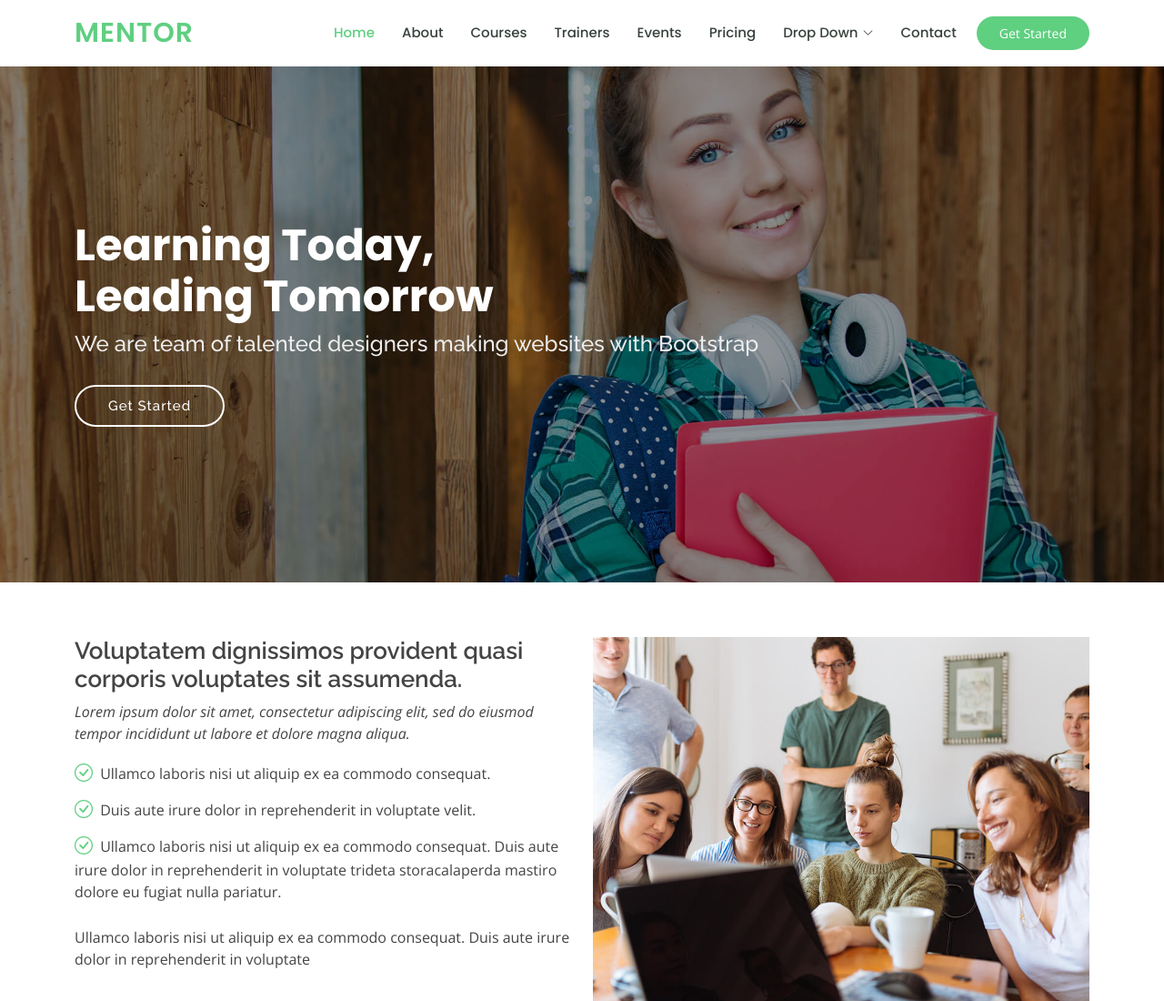
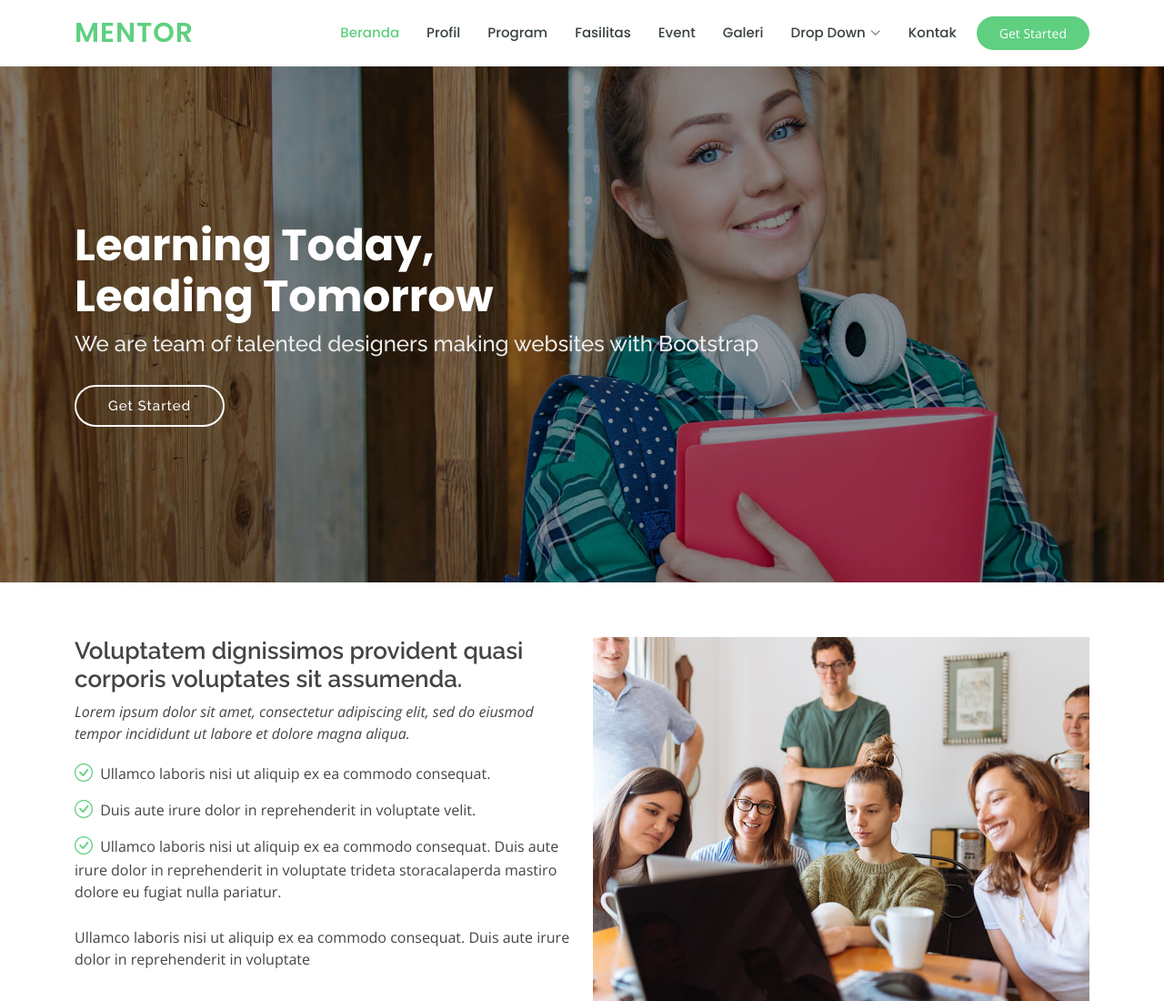
Before and after one commit to 3setyad/bisnisdigitalibisa, a plain HTML site: page Mentor/index.html in a window 1280 px wide. Shown: the top 1100 px of the page at 91% size. Drawn offline with nearby package versions, Linux system fonts and the light colour scheme.

Commit message:
update file

```diff
--- a/Mentor/index.html
+++ b/Mentor/index.html
@@ -48,12 +48,12 @@
 
       <nav id="navbar" class="navbar order-last order-lg-0">
         <ul>
-          <li><a class="active" href="index.html">Home</a></li>
-          <li><a href="about.html">About</a></li>
-          <li><a href="courses.html">Courses</a></li>
-          <li><a href="trainers.html">Trainers</a></li>
-          <li><a href="events.html">Events</a></li>
-          <li><a href="pricing.html">Pricing</a></li>
+          <li><a class="active" href="index.html">Beranda</a></li>
+          <li><a href="about.html">Profil</a></li>
+          <li><a href="courses.html">Program</a></li>
+          <li><a href="trainers.html">Fasilitas</a></li>
+          <li><a href="events.html">Event</a></li>
+          <li><a href="pricing.html">Galeri</a></li>
 
           <li class="dropdown"><a href="#"><span>Drop Down</span> <i class="bi bi-chevron-down"></i></a>
             <ul>
@@ -72,7 +72,7 @@
               <li><a href="#">Drop Down 4</a></li>
             </ul>
           </li>
-          <li><a href="contact.html">Contact</a></li>
+          <li><a href="contact.html">Kontak</a></li>
         </ul>
         <i class="bi bi-list mobile-nav-toggle"></i>
       </nav><!-- .navbar -->
```
Also changed, not shown: Brosur_IBISA_1.png (added), Brosur_IBISA_2.png (added).
